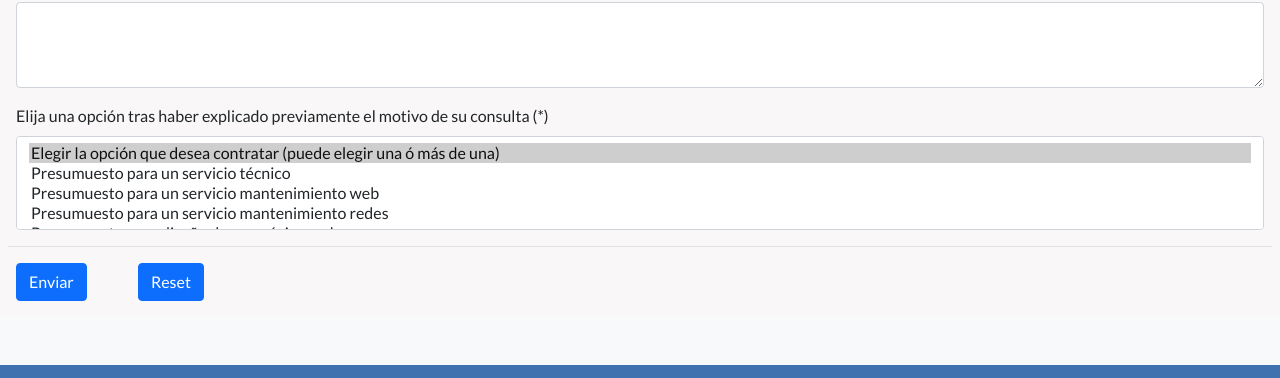
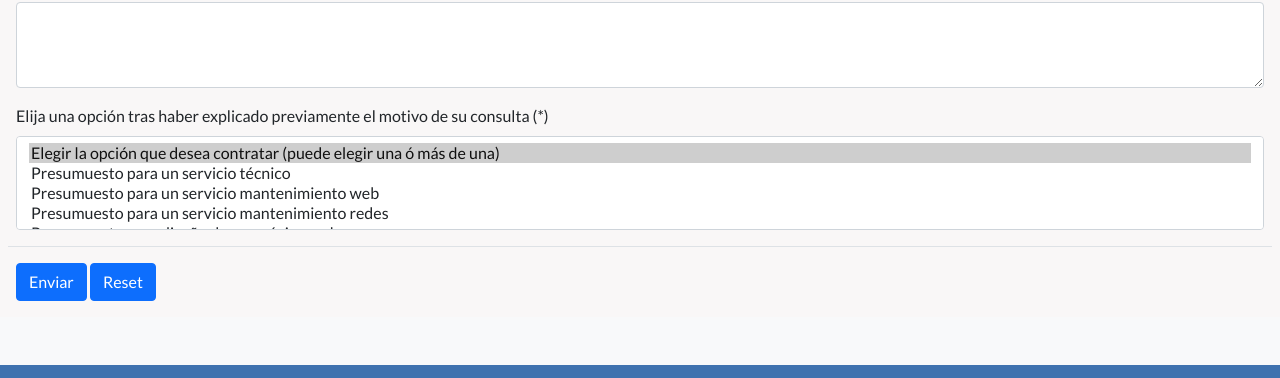
Before and after one commit to Gero6700/PortalWeb, a plain HTML site: page contact.html in a window 1280 px wide. Shown: the part 713-1091 px from the top of the page. Drawn offline with nearby package versions, Linux system fonts and the light colour scheme.

Commit message:
Botones del contacto responsived

```diff
--- a/contact.html
+++ b/contact.html
@@ -168,7 +168,7 @@
                     <div class="modal-footer">
                         <div class="col-md-12">
                             <button type="submit" class="btn btn-primary btn">Enviar</button>
-                            <button type="reset" class="btn btn-primary ms-5 btn">Reset</button>
+                            <button type="reset" class="btn btn-primary btn">Reset</button>
                         </div>
                     </div>
                 </div>
```
